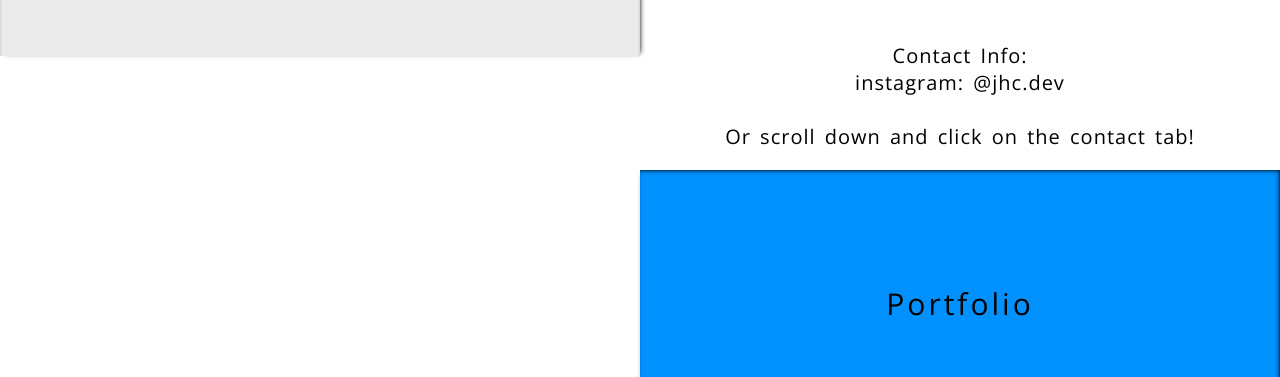
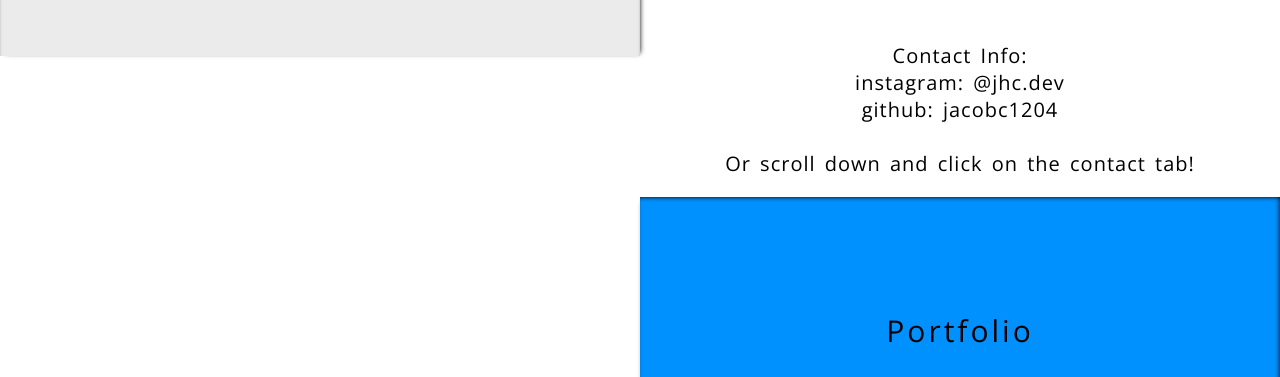
Before and after one commit to jacobc1204/Portfolio, a website: page index.html in a window 1280 px wide. Shown: the part 744-1121 px from the top of the page. Drawn offline with nearby package versions, Linux system fonts and the light colour scheme.

Commit message:
adding github link

```diff
--- a/index.html
+++ b/index.html
@@ -52,7 +52,9 @@
         </p>
         <p class="block-text">
             Contact Info: <br>
-            instagram: <a href="https://instagram.com/jhc.dev/">@jhc.dev</a> <br>
+            instagram: <a href="https://instagram.com/jhc.dev/">@jhc.dev</a><br>
+            github: <a href="https://github.com/jacobc1204/">jacobc1204</a>
+            <br>
             <br>
             Or scroll down and click on the contact tab!
         </p>
```
Also changed, not shown: fsg0817d.txt (deleted).
